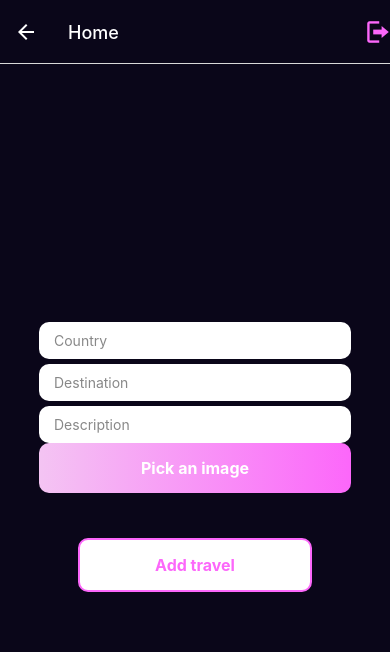
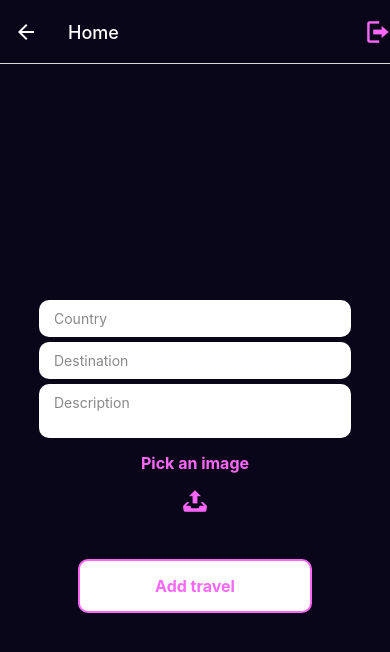
Before and after one commit to TheFullStackFred/nomadify, a React Native app: screen /Home in a window 390 px wide. Shown: the top 652 px of the page. Built offline with nearby package versions, Linux system fonts and the light colour scheme; no server answers.

Commit message:
fix styling and fix typescript errors

```diff
--- a/screens/Homescreen.tsx
+++ b/screens/Homescreen.tsx
@@ -4,24 +4,46 @@ import {
   TouchableOpacity,
   Text,
   KeyboardAvoidingView,
+  Image,
 } from 'react-native'
-import { LinearGradient } from 'expo-linear-gradient'
+
 import { useNavigation } from '@react-navigation/native'
-import { useLayoutEffect, useState, useEffect } from 'react'
+import { useLayoutEffect, useState } from 'react'
 import { collection, getDocs, addDoc } from 'firebase/firestore/lite'
 import { ref, uploadBytesResumable, getDownloadURL } from 'firebase/storage'
 import { db, storage } from '../firebase/firebase-config'
 import * as ImagePicker from 'expo-image-picker'
+import { Entypo } from '@expo/vector-icons'
 import { styles } from '../styles'
 import LogoutBtn from '../components/LogoutBtn'
 
 const Homescreen = () => {
-  const [image, setImage] = useState(null)
+  const [image, setImage] = useState('')
   const [country, setCountry] = useState('')
   const [destination, setDestination] = useState('')
   const [description, setDescription] = useState('')
 
-  useEffect(() => {
+  const navigation = useNavigation()
+
+  useLayoutEffect(() => {
+    navigation.setOptions({
+      headerRight: () => <LogoutBtn />,
+    })
+  })
+
+  const pickImage = async () => {
+    let result = await ImagePicker.launchImageLibraryAsync({
+      mediaTypes: ImagePicker.MediaTypeOptions.All,
+      allowsEditing: true,
+      aspect: [4, 3],
+      quality: 1,
+    })
+
+    if (!result.canceled) {
+      setImage(result.assets[0].uri)
+    }
+  }
+
   const uploadImage = async () => {
     const blobImage = await new Promise((resolve, reject) => {
       const xhr = new XMLHttpRequest()
@@ -42,13 +64,16 @@ const Homescreen = () => {
     }
 
     const storageRef = ref(storage, 'images/' + Date.now())
-      const uploadTask = uploadBytesResumable(storageRef, blobImage, metadata)
+    const uploadTask = uploadBytesResumable(
+      storageRef,
+      blobImage as Blob,
+      metadata
+    )
 
     uploadTask.on(
       'state_changed',
       (snapshot) => {
-          const progress =
-            (snapshot.bytesTransferred / snapshot.totalBytes) * 100
+        const progress = (snapshot.bytesTransferred / snapshot.totalBytes) * 100
         console.log('Upload is ' + progress + '% done')
         switch (snapshot.state) {
           case 'paused':
@@ -70,41 +95,14 @@ const Homescreen = () => {
             break
         }
       },
-        () => {
-          getDownloadURL(uploadTask.snapshot.ref).then((downloadURL) => {
+      async () => {
+        const downloadURL = await getDownloadURL(uploadTask.snapshot.ref)
         console.log('File available at', downloadURL)
-          })
       }
     )
-    }
-    if (image !== null) {
-      uploadImage()
+
     setImage(null)
   }
-  }, [image])
-
-  const pickImage = async () => {
-    let result = await ImagePicker.launchImageLibraryAsync({
-      mediaTypes: ImagePicker.MediaTypeOptions.All,
-      allowsEditing: true,
-      aspect: [4, 3],
-      quality: 1,
-    })
-
-    console.log(result)
-
-    if (!result.canceled) {
-      setImage(result.assets[0].uri)
-    }
-  }
-
-  const navigation = useNavigation()
-
-  useLayoutEffect(() => {
-    navigation.setOptions({
-      headerRight: () => <LogoutBtn />,
-    })
-  })
 
   const addTravel = async (): Promise<void> => {
     await addDoc(collection(db, 'travels'), {
@@ -113,6 +111,7 @@ const Homescreen = () => {
       description: description,
     })
 
+    uploadImage()
     setCountry('')
     setDestination('')
     setDescription('')
@@ -150,17 +149,17 @@ const Homescreen = () => {
           placeholder='Description'
           autoCapitalize='none'
           placeholderTextColor='#888888'
+          multiline={true}
         ></TextInput>
-        <TouchableOpacity onPress={pickImage} style={styles.button}>
-          <LinearGradient
-            colors={['#f4c4f3', '#fc67fa']}
-            style={styles.buttonGradient}
-            start={[0, 0]}
-            end={[1, 0]}
-          >
-            <Text style={styles.buttonText}>Pick an image</Text>
-          </LinearGradient>
+        <View style={styles.imageContainer}>
+          <Text style={styles.buttonOutlineText}>Pick an image</Text>
+          <TouchableOpacity onPress={pickImage}>
+            <Entypo name='upload' size={24} color='#fc67fa' />
           </TouchableOpacity>
+          {image && (
+            <Image source={{ uri: image }} style={styles.uploadImage} />
+          )}
+        </View>
       </View>
       <View style={styles.buttonContainer}>
         <TouchableOpacity
--- a/styles.ts
+++ b/styles.ts
@@ -50,4 +50,12 @@ export const styles = StyleSheet.create({
     fontSize: 16,
     padding: 15,
   },
+  imageContainer: {
+    alignItems: 'center',
+  },
+  uploadImage: {
+    marginTop: 5,
+    height: 200,
+    width: 200,
+  },
 })
```
Lines whose indentation alone changed are shown as unchanged.
